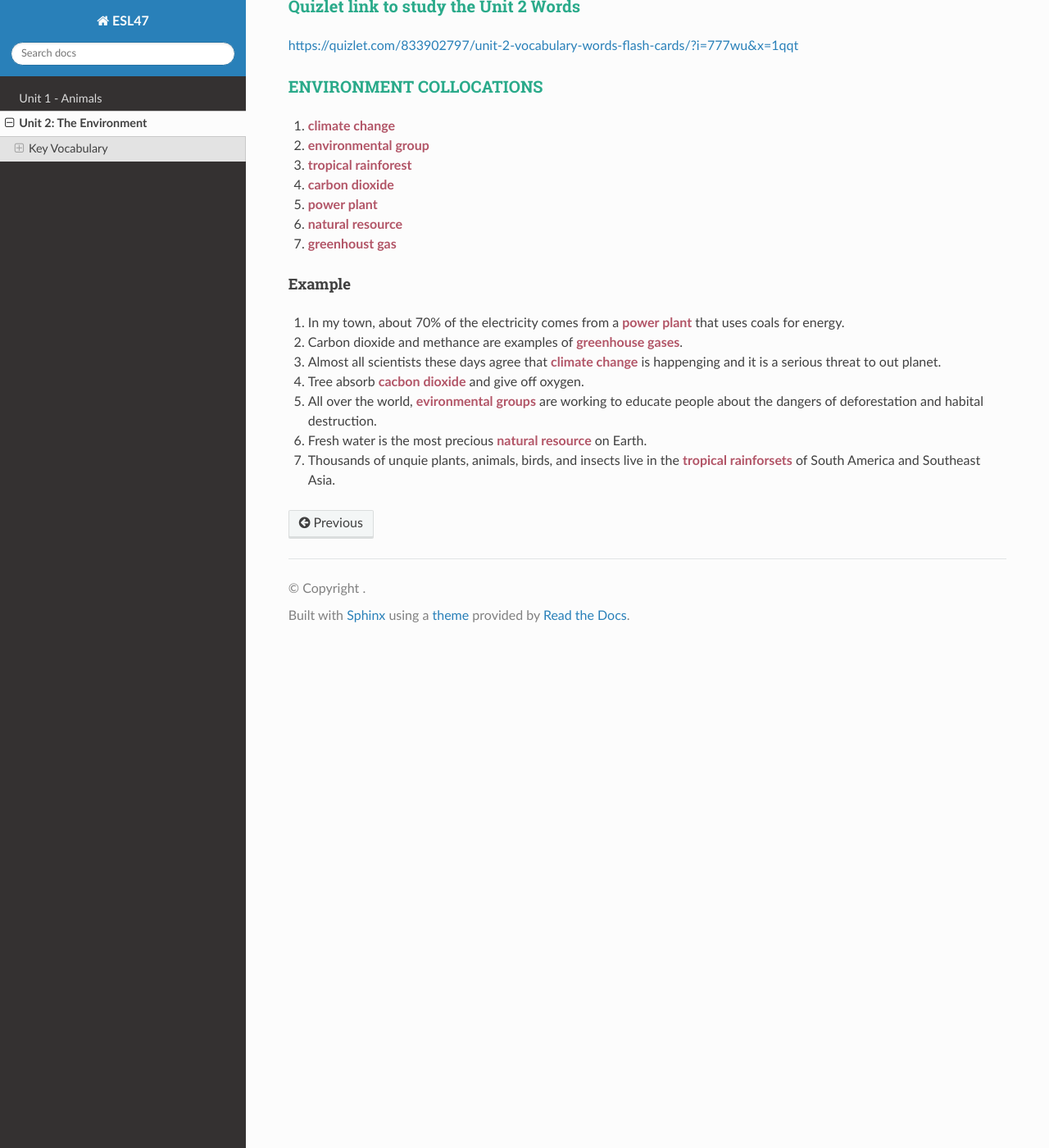
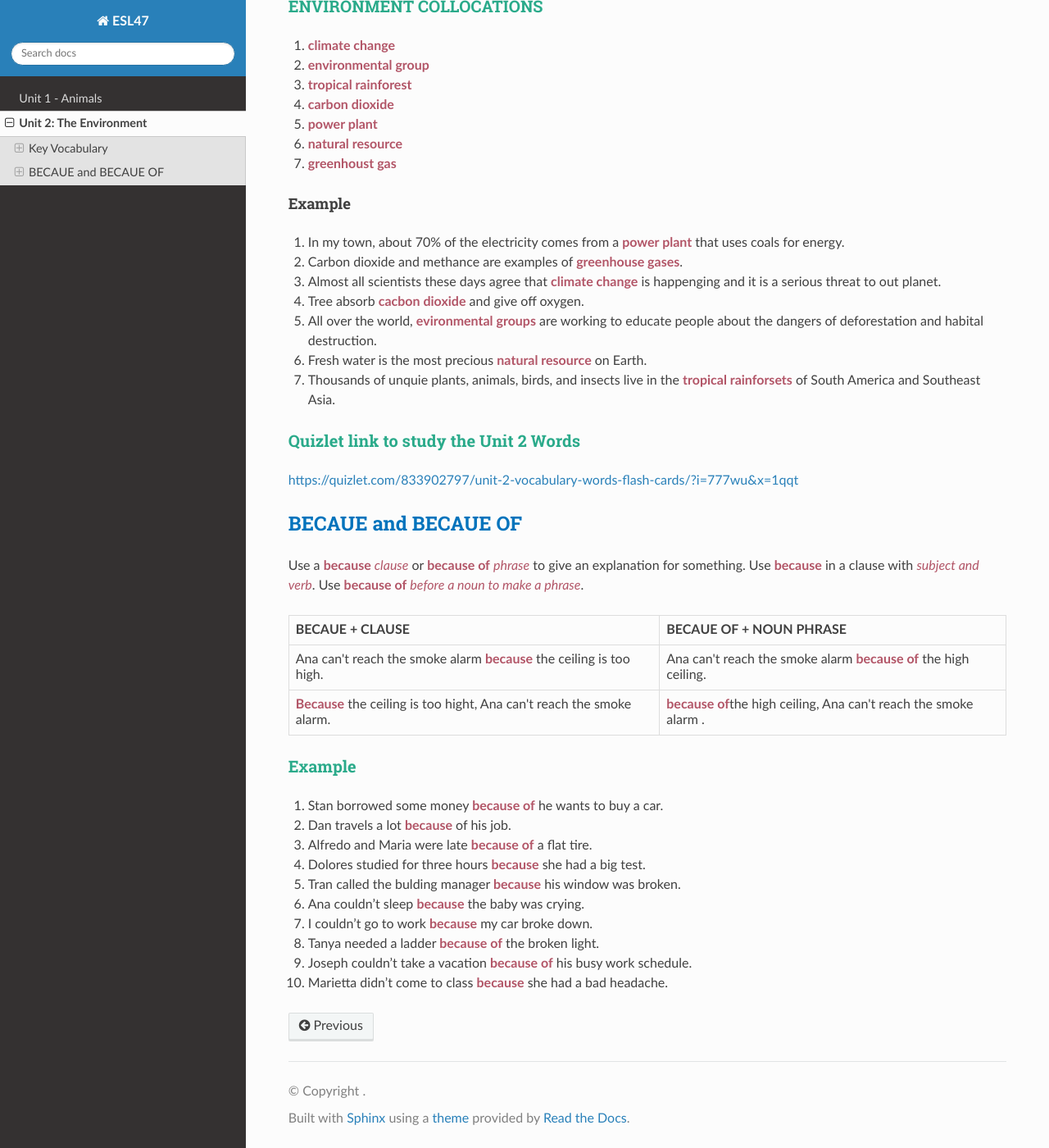
Before and after one commit to vpa24/ESL-47---Intermediate-Low-Integrated-Reading-Writing, a Sphinx documentation site: the page built from docs/source/unit2.md, in a window 1280 px wide and 1400 px high, scrolled down 1909 px. Shown: the whole window at 82% size. Built offline with Sphinx 7.4.7 and the Read the Docs theme 2.0.0, drawn with Linux system fonts in a browser that asks for light colours.

Commit message:
adding BECAUE and BECAUSE OF section

```diff
--- a/docs/source/unit2.md
+++ b/docs/source/unit2.md
@@ -91,3 +87,40 @@
 5. All over the world, **evironmental groups** are working to educate people about the dangers of deforestation and habital destruction.
 6. Fresh water is the most precious **natural resource** on Earth.
 7. Thousands of unquie plants, animals, birds, and insects live in the **tropical rainforsets** of South America and Southeast Asia.
+
+### Quizlet link to study the Unit 2 Words
+
+[https://quizlet.com/833902797/unit-2-vocabulary-words-flash-cards/?i=777wu&x=1qqt](https://quizlet.com/833902797/unit-2-vocabulary-words-flash-cards/?i=777wu&x=1qqt)
+
+## BECAUE and BECAUE OF
+
+Use a **because** _clause_ or **because of** _phrase_ to give an explanation for something.
+Use **because** in a clause with _subject and verb_. Use **because of** _before a noun to make a phrase_.
+
+<table>
+	<tr>
+		<th>BECAUE + CLAUSE</th>
+		<th>BECAUE OF + NOUN PHRASE</th>
+	</tr>
+	<tr>
+		<td>Ana can't reach the smoke alarm <strong>because</strong> the ceiling is too high.</td>
+		<td>Ana can't reach the smoke alarm <strong>because of</strong> the high ceiling.</td>
+	</tr>
+	<tr>
+		<td><strong>Because</strong> the ceiling is too hight, Ana can't reach the smoke alarm.</td>
+		<td><strong>because of</strong>the high ceiling, Ana can't reach the smoke alarm  .</td>
+	</tr>
+</table>
+
+#### Example
+
+1. Stan borrowed some money **because of** he wants to buy a car.
+2. Dan travels a lot **because** of his job.
+3. Alfredo and Maria were late **because of** a flat tire.
+4. Dolores studied for three hours **because** she had a big test.
+5. Tran called the bulding manager **because** his window was broken.
+6. Ana couldn't sleep **because** the baby was crying.
+7. I couldn't go to work **because** my car broke down.
+8. Tanya needed a ladder **because of** the broken light.
+9. Joseph couldn't take a vacation **because of** his busy work schedule.
+10. Marietta didn't come to class **because** she had a bad headache.
```
Also changed, not shown: other parts of docs/source/unit2.md (+0 -4 lines).
